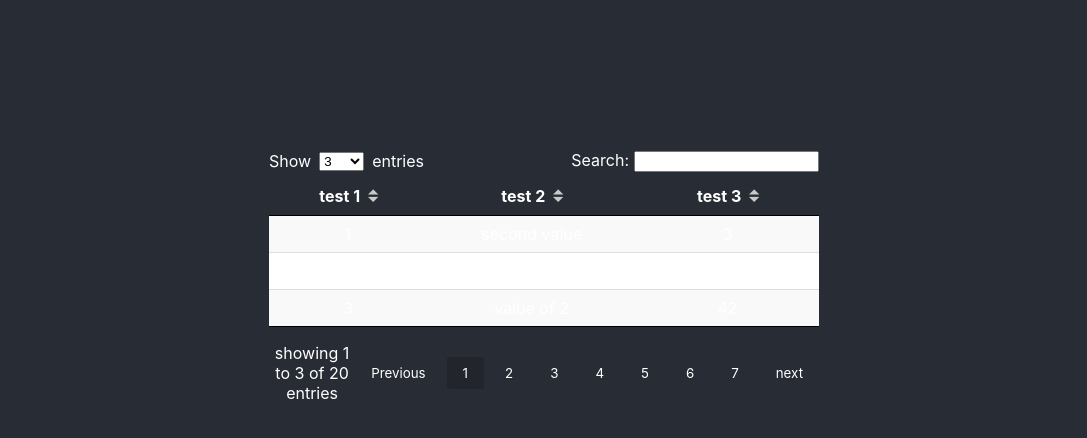
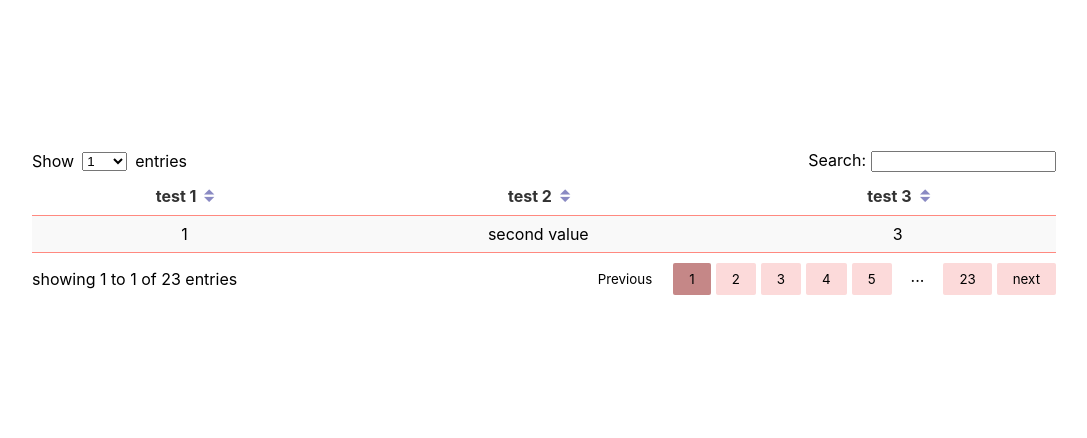
Before and after one commit to MathieuBouvet/mb-react-data-table, a React (Create React App) app: page / in a window 1280 px wide. Shown: the top 438 px of the page, without its empty margins (96-1183 px from the left). Built offline with nearby package versions, Linux system fonts and the light colour scheme.

Commit message:
Edit test app

```diff
--- a/src/App.css
+++ b/src/App.css
@@ -1,12 +1,24 @@
 .App {
   text-align: center;
-  background-color: #282c34;
   min-height: 100vh;
-  color: white;
+  color: black;
   padding-top: 150px;
 }
 
-.table {
-  width: 550px;
+.App .table {
+  --row-even-bg-color: rgb(255, 241, 241);
+  --table-border-color: #ff8980;
+
+  width: 80vw;
   margin: auto;
 }
+
+.table .column {
+  --caret-color: rgb(138, 138, 195);
+  color: #333;
+}
+
+.table .pagination {
+  --pagination-button-active-bg-color: rgb(197, 135, 135);
+  --pagination-button-bg-color: rgb(252, 218, 218);
+}
--- a/src/App.js
+++ b/src/App.js
@@ -1,15 +1,16 @@
 import "./App.css";
-import ReactDataTable from "./lib/ReactDataTable";
+import ReactDataTable, { ColumnHeader, Pagination } from "./lib";
 
 function App() {
   const testHeader = [
-    { name: "test 1", dataKey: "one" },
+    { name: "test 1", dataKey: "one", sortFn: (a = 0, b = 0) => a - b },
     { name: "test 2", dataKey: "two" },
     { name: "test 3", dataKey: "three" },
   ];
   const testData = [
     { one: "1", two: "second value", three: 3 },
     { one: "2", two: "second value", three: "row 2 but 3" },
+    { one: "3" },
     { one: "3", two: "value of 2", three: 42 },
     { one: "4", two: "second value", three: 3 },
     { one: "5", two: "second value", three: 3 },
@@ -28,13 +29,22 @@ function App() {
     { one: "18", two: "value of 2", three: 42 },
     { one: "19", two: "second value", three: 3 },
     { one: "20", two: "second value", three: 3 },
+    { one: "21", two: "second value", three: 3 },
+    { one: "22", two: "second value", three: 3 },
   ];
+
   return (
     <div className="App">
       <ReactDataTable
         columns={testHeader}
         className="table"
-        initialEntriesNumber={3}
+        initialEntriesNumber={1}
+        renderColumnHeader={props => (
+          <ColumnHeader {...props} className="column" />
+        )}
+        renderPagination={props => (
+          <Pagination {...props} className="pagination" />
+        )}
       >
         {testData}
       </ReactDataTable>
```
